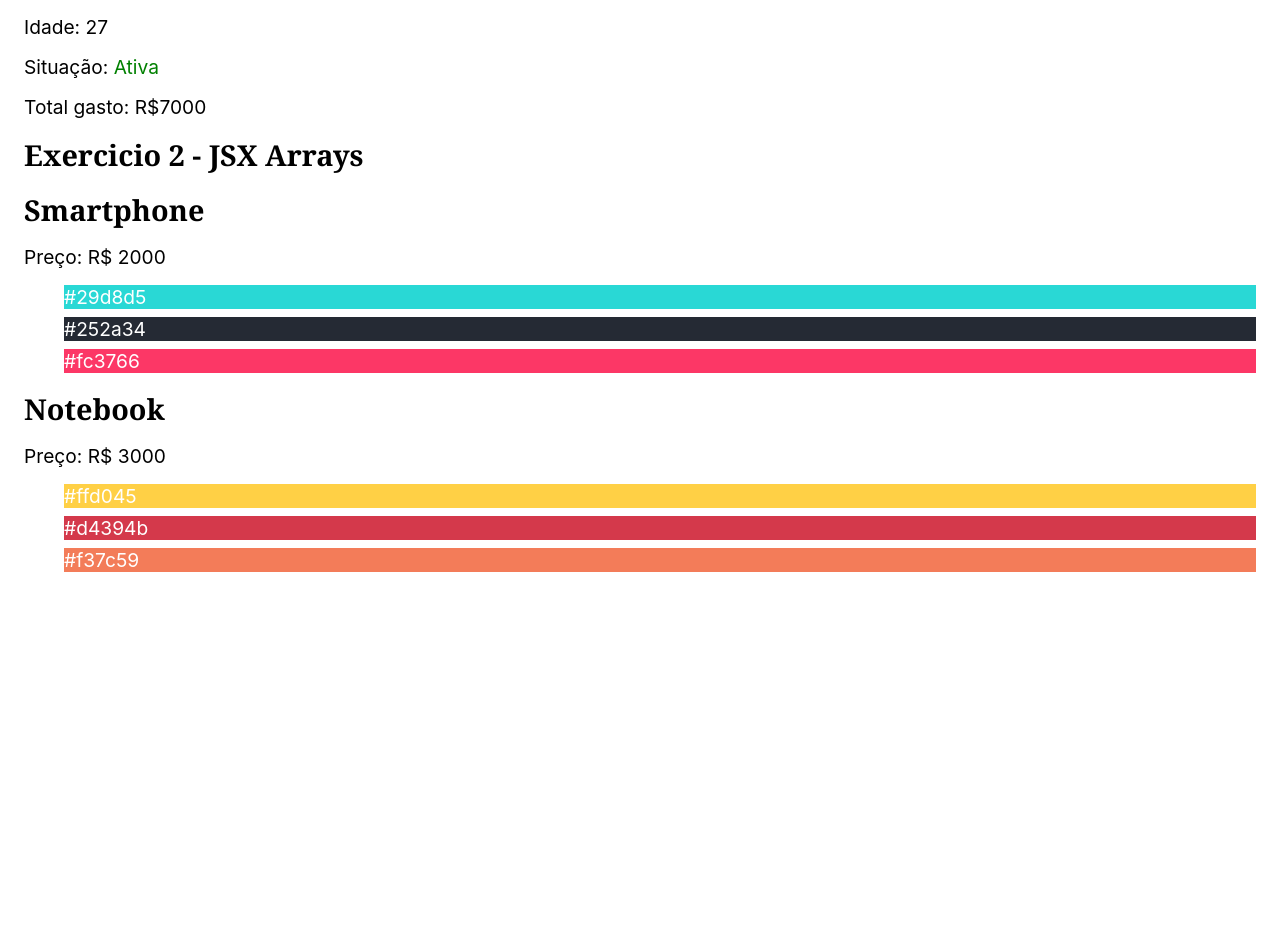
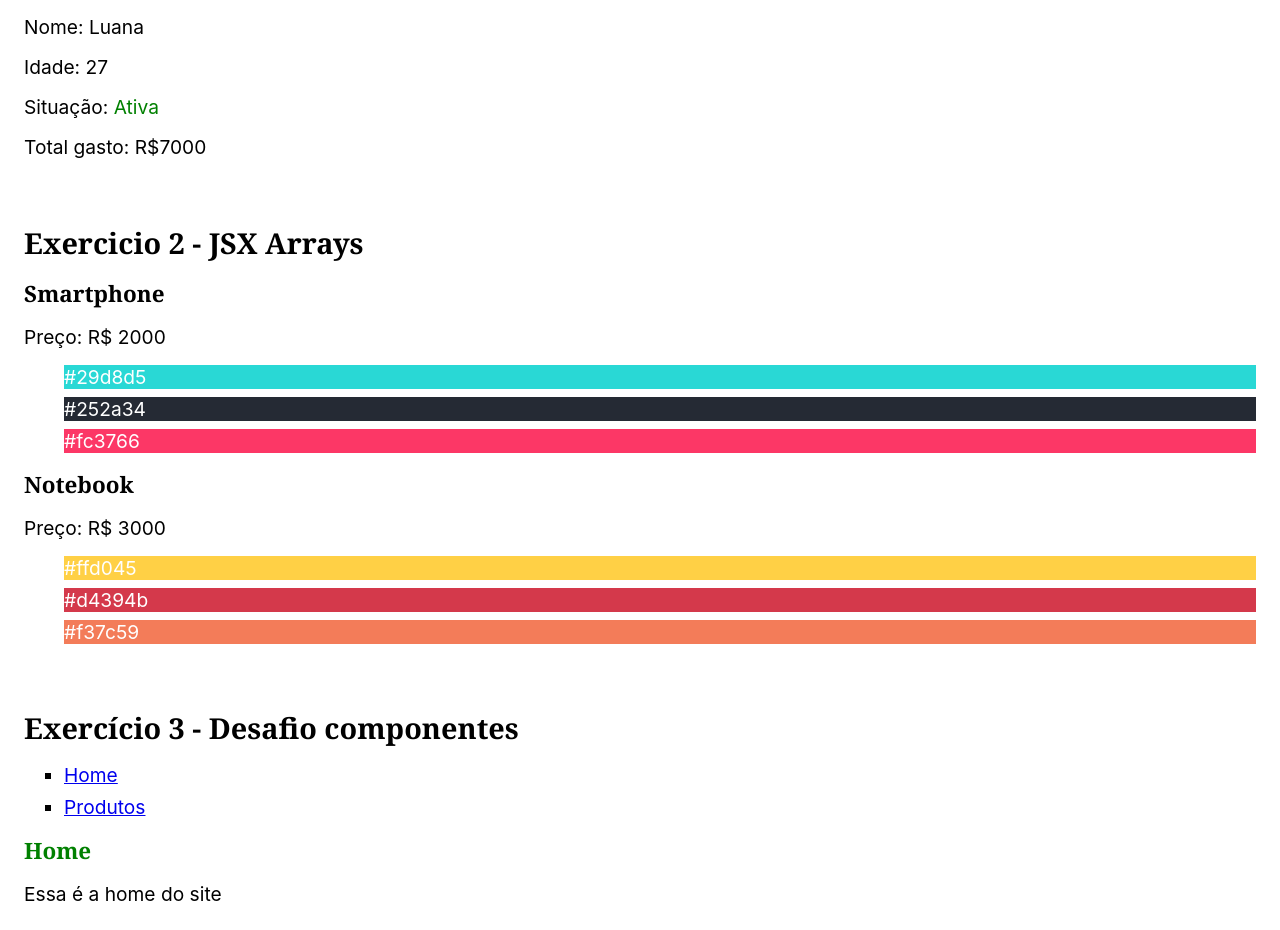
Before and after one commit to gustavogularte/exercicios-react-origamid, a React (Vite) app: page / in a window 1280 px wide. Shown: the part 104-1034 px from the top of the page. Before the commit the page ends 800 px from the top, so only its background shows below. Built offline with nearby package versions, Linux system fonts and the light colour scheme; the HTML template or start-up script is replaced by a standard one.

Commit message:
desafio componentes

```diff
--- a/src/App.jsx
+++ b/src/App.jsx
@@ -1,12 +1,14 @@
 import React from 'react';
 import Ex1 from './exercicios/react-para-iniciantes/jsx2';
 import Ex2 from './exercicios/react-para-iniciantes/JsxArrays';
+import Ex3 from './exercicios/react-para-iniciantes/Desafio-componentes/App';
 
 const App = () => {
   return (
     <main>
       <Ex1 />
       <Ex2 />
+      <Ex3 />
     </main>
   );
 };
--- /dev/null
+++ b/src/exercicios/react-para-iniciantes/Desafio-componentes/App.jsx
@@ -0,0 +1,32 @@
+import React from 'react';
+import Home from './Home';
+import Produtos from './Produtos';
+
+const App = () => {
+  // Replique a interface como a apresentada na aula
+  // Utilize a array abaixo para mostrar os produtos
+  // Quebre em componentes o que precisar ser reutilizado
+  // Dica: const { pathname } = window.location; (puxa o caminho do URL)
+  const produtos = [
+    { nome: 'Notebook', propriedades: ['16gb ram', '512gb'] },
+    { nome: 'Smartphone', propriedades: ['2gb ram', '128gb'] },
+  ];
+  const { pathname } = window.location;
+
+  return (
+    <article style={{ marginTop: '4rem' }}>
+      <h1>Exercício 3 - Desafio componentes</h1>
+      <ul>
+        <li>
+          <a href="/">Home</a>
+        </li>
+        <li>
+          <a href="/produtos">Produtos</a>
+        </li>
+      </ul>
+      {pathname === '/produtos' ? <Produtos produtos={produtos} /> : <Home />}
+    </article>
+  );
+};
+
+export default App;
--- /dev/null
+++ b/src/exercicios/react-para-iniciantes/Desafio-componentes/Home.jsx
@@ -0,0 +1,13 @@
+import React from 'react';
+import Titulo from './Titulo';
+
+const Home = () => {
+  return (
+    <section>
+      <Titulo texto="Home" />
+      <p>Essa é a home do site</p>
+    </section>
+  );
+};
+
+export default Home;
--- /dev/null
+++ b/src/exercicios/react-para-iniciantes/Desafio-componentes/Produto.jsx
@@ -0,0 +1,16 @@
+import React from 'react';
+
+const Produto = ({ nome, propriedades }) => {
+  return (
+    <section style={{border: '1px solid', padding: '1rem', margin: '1rem'}}>
+      <h4>{nome}</h4>
+      <ul>
+        {propriedades.map((item) => (
+          <li key={item}>{item}</li>
+        ))}
+      </ul>
+    </section>
+  );
+};
+
+export default Produto;
--- /dev/null
+++ b/src/exercicios/react-para-iniciantes/Desafio-componentes/Produtos.jsx
@@ -0,0 +1,16 @@
+import React from 'react';
+import Titulo from './Titulo';
+import Produto from './Produto';
+
+const Produtos = ({ produtos }) => {
+  return (
+    <section>
+      <Titulo texto="Produtos" />
+      {produtos.map((produto) => (
+        <Produto key={produto.nome} {...produto} />
+      ))}
+    </section>
+  );
+};
+
+export default Produtos;
--- /dev/null
+++ b/src/exercicios/react-para-iniciantes/Desafio-componentes/Titulo.jsx
@@ -0,0 +1,7 @@
+import React from 'react';
+
+const Titulo = ({ texto }) => {
+  return <h1 style={{ color: 'green' }}>{texto}</h1>;
+};
+
+export default Titulo;
--- a/src/exercicios/react-para-iniciantes/JsxArrays.jsx
+++ b/src/exercicios/react-para-iniciantes/JsxArrays.jsx
@@ -28,11 +28,11 @@ const JsxArrays = () => {
     (item) => +item.preco.replace('R$ ', '') > 1500
   );
   return (
-    <article>
+    <article style={{marginTop: '4rem'}}>
       <h1>Exercicio 2 - JSX Arrays</h1>
       {dados.map(({ id, nome, preco, cores }) => (
         <section key={id}>
-          <h2>{nome}</h2>
+          <h3>{nome}</h3>
           <p>Preço: {preco}</p>
           <ul>
             {cores.map((cor) => (
--- a/src/exercicios/react-para-iniciantes/jsx2.jsx
+++ b/src/exercicios/react-para-iniciantes/jsx2.jsx
@@ -33,7 +33,7 @@ const Jsx2 = () => {
   const total = precoFilter.reduce((a, b) => a + b);
 
   return (
-    <article>
+    <article style={{marginTop: '4rem'}}>
       <h1>Exercicio 1 - JSX</h1>
       <p>Nome: {dados.cliente}</p>
       <p>Idade: {dados.idade}</p>
```
